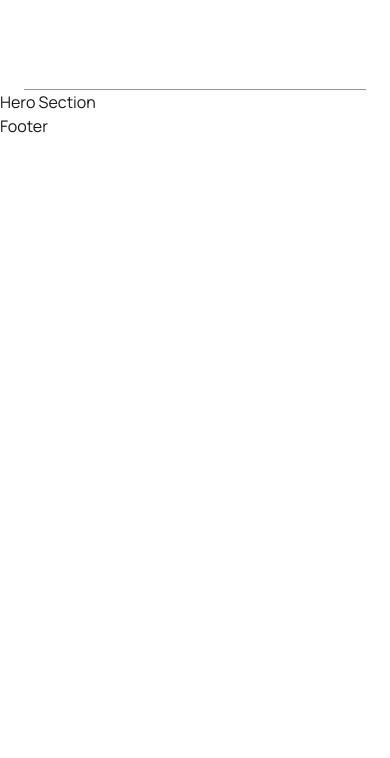
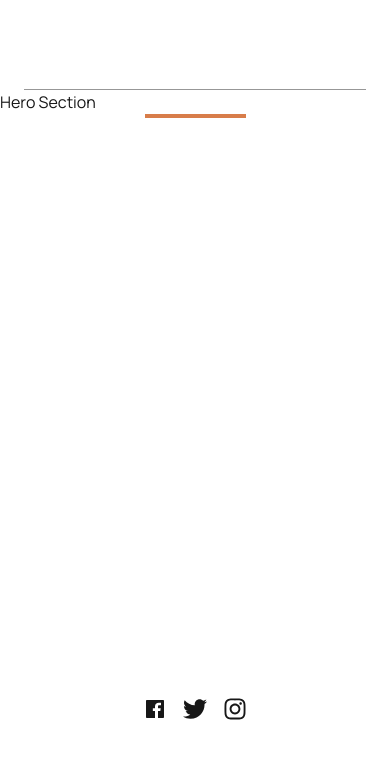
Before and after one commit to Isaacayomi/Audiophile-Ecommerce-Website, a Next.js app: page / in a window 390 px wide. Shown: the top 758 px of the page. Built offline with nearby package versions, Linux system fonts and the light colour scheme.

Commit message:
feat: enhance footer and header components with social links and improved mobile layout

```diff
--- a/app/_components/Footer.tsx
+++ b/app/_components/Footer.tsx
@@ -1,8 +1,55 @@
+import Image from "next/image";
+import Link from "next/link";
+import { FaInstagram, FaTwitter } from "react-icons/fa";
+import { IoLogoFacebook } from "react-icons/io";
+
 const Footer = () => {
+  const items = ["home", "headphones", "speakers", "earphones"];
+
   return (
-    <div>
-      <p>Footer</p>
-    </div>
+    <>
+      <div className="bg-[#D87D4A] h-[4px] max-w-[101px] mx-auto"></div>
+      <footer className="flex flex-col items-center justify-center pb-[38px]">
+        <Image
+          src="/logo.png"
+          width={100}
+          height={100}
+          alt="Footer Logo"
+          className="mt-[52px] mb-[48px]"
+        />
+
+        <ul className="flex flex-col justify-center pb-[48px] text-center">
+          {items.map((item) => (
+            <li key={item} className="pb-[16px]">
+              <Link
+                className="uppercase font-bold text-[13px] tracking-[2px] leading-[25px] text-white"
+                href={`/${item}`}
+              >
+                {item}
+              </Link>
+            </li>
+          ))}
+        </ul>
+
+        <p className="text-[15px] leading-[25px] font-medium mb-[48px] text-center text-[rgba(255,255,255,0.5)]">
+          Audiophile is an all in one stop to fulfill your audio needs. We're a
+          small team of music lovers and sound specialists who are devoted to
+          helping you get the most out of personal audio. Come and visit our
+          demo facility - we’re open 7 days a week.
+        </p>
+
+        <p className="text-center text-[rgba(255,255,255,0.5)] font-bold text-[15px] leading-[25px] ">
+          Copyright 2021. All Rights Reserved
+        </p>
+
+        {/* Social Links */}
+        <div className="flex items-center justify-center gap-[16px] mt-[48px]">
+          <IoLogoFacebook className="w-[24px] h-[24px]" />
+          <FaTwitter className="w-[24px] h-[24px]" />
+          <FaInstagram className="w-[24px] h-[24px]" />
+        </div>
+      </footer>
+    </>
   );
 };
 export default Footer;
--- a/app/_components/ui/cart.tsx
+++ b/app/_components/ui/cart.tsx
@@ -1,5 +1,7 @@
 "use client";
 
+// Cart component displays current cart items and the checkout action.
+// Clicking the cart close button hides cart overlay via Redux toggle.
 import Image from "next/image";
 import ModalButton from "./modalButton";
 import { useDispatch } from "react-redux";
@@ -18,6 +20,7 @@ const Cart = () => {
         >
           <span className="leading-none">&times;</span>
         </button>
+        {/* Close button toggles cart overlay state to hidden */}
         <p className="flex items-center justify-between pb-7.75 pt-3">
           <span className="font-bold text-[18px] tracking-[1.29px] text-black">
             CART (3)
@@ -62,6 +65,7 @@ const Cart = () => {
           <p className="text-[#00000082] font-medium text-[15px]">TOTAL</p>
           <p className="font-bold text-black text-[18px]">$ 5,396</p>
         </div>
+        {/* Checkout button closes cart, opens checkout modal */}
         <ModalButton
           onClick={() => {
             dispatch(toggleCheckout());
--- a/app/_components/ui/checkoutModal.tsx
+++ b/app/_components/ui/checkoutModal.tsx
@@ -1,3 +1,5 @@
+// CheckoutModal component: displayed after CART -> CHECKOUT.
+// It provides a final action to confirm payment and show order completion overlay.
 import { useDispatch } from "react-redux";
 import ModalButton from "./modalButton";
 import { toggleCheckout } from "@/app/store/uiState/checkoutSlice";
@@ -5,6 +7,8 @@ import { toggleOrderCompletion } from "@/app/store/uiState/orderCompletionSlice"
 
 const CheckoutModal = () => {
   const dispatch = useDispatch();
+
+  // Close checkout modal and open order completion modal.
   const handleContinueAndPay = () => {
     dispatch(toggleCheckout());
     dispatch(toggleOrderCompletion());
--- a/app/_components/ui/modalButton.tsx
+++ b/app/_components/ui/modalButton.tsx
@@ -1,3 +1,5 @@
+// ModalButton is a reusable button used in both checkout and order-complete modals.
+// It accepts children for text and onClick handler from parent component.
 import { ModalButtonProps } from "@/app/type";
 
 const ModalButton = ({ children, onClick }: ModalButtonProps) => {
--- a/app/_components/ui/orderCompletionModal.tsx
+++ b/app/_components/ui/orderCompletionModal.tsx
@@ -1,3 +1,5 @@
+// OrderCompletionModal: final success overlay after payment completion.
+// Shows order summary and allows user to close confirmation.
 import Image from "next/image";
 import OrderedItem from "./orderedItem";
 import { useDispatch } from "react-redux";
@@ -6,6 +8,7 @@ import { closeOrderCompletion } from "../../store/uiState/orderCompletionSlice";
 const OrderCompletionModal = () => {
   const dispatch = useDispatch();
 
+  // Close order completion modal and return to main app view.
   const handleClose = () => {
     dispatch(closeOrderCompletion());
   };
--- a/app/_components/ui/orderedItem.tsx
+++ b/app/_components/ui/orderedItem.tsx
@@ -1,3 +1,5 @@
+// OrderedItem: order detail card shown in checkout and order completion modals.
+// Includes product row, grand total, and home navigation action.
 import { toggleCart } from "@/app/store/uiState/cartSlice";
 import Image from "next/image";
 import Link from "next/link";
```
Also changed, not shown: app/_components/Header.tsx (+11 -1 lines).
